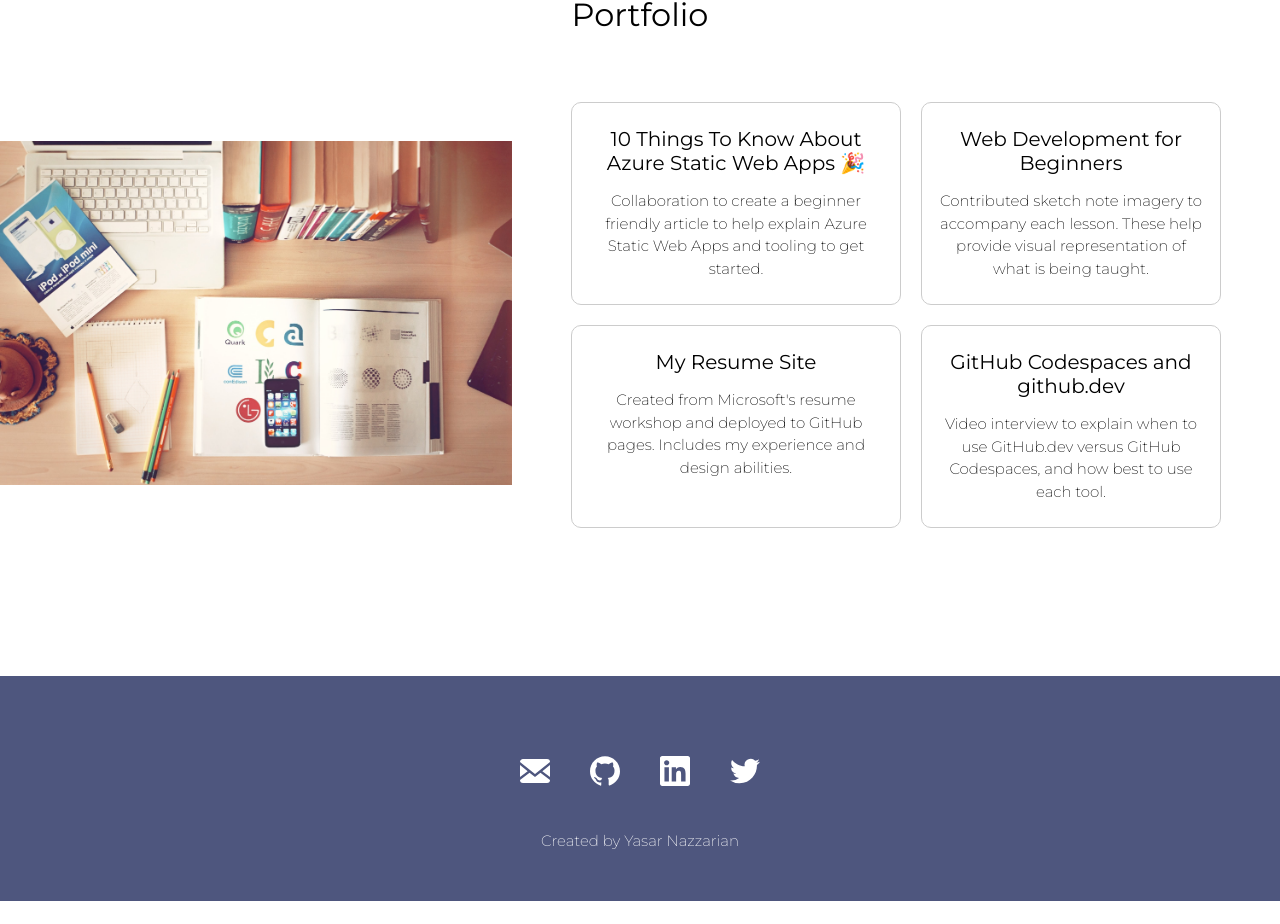
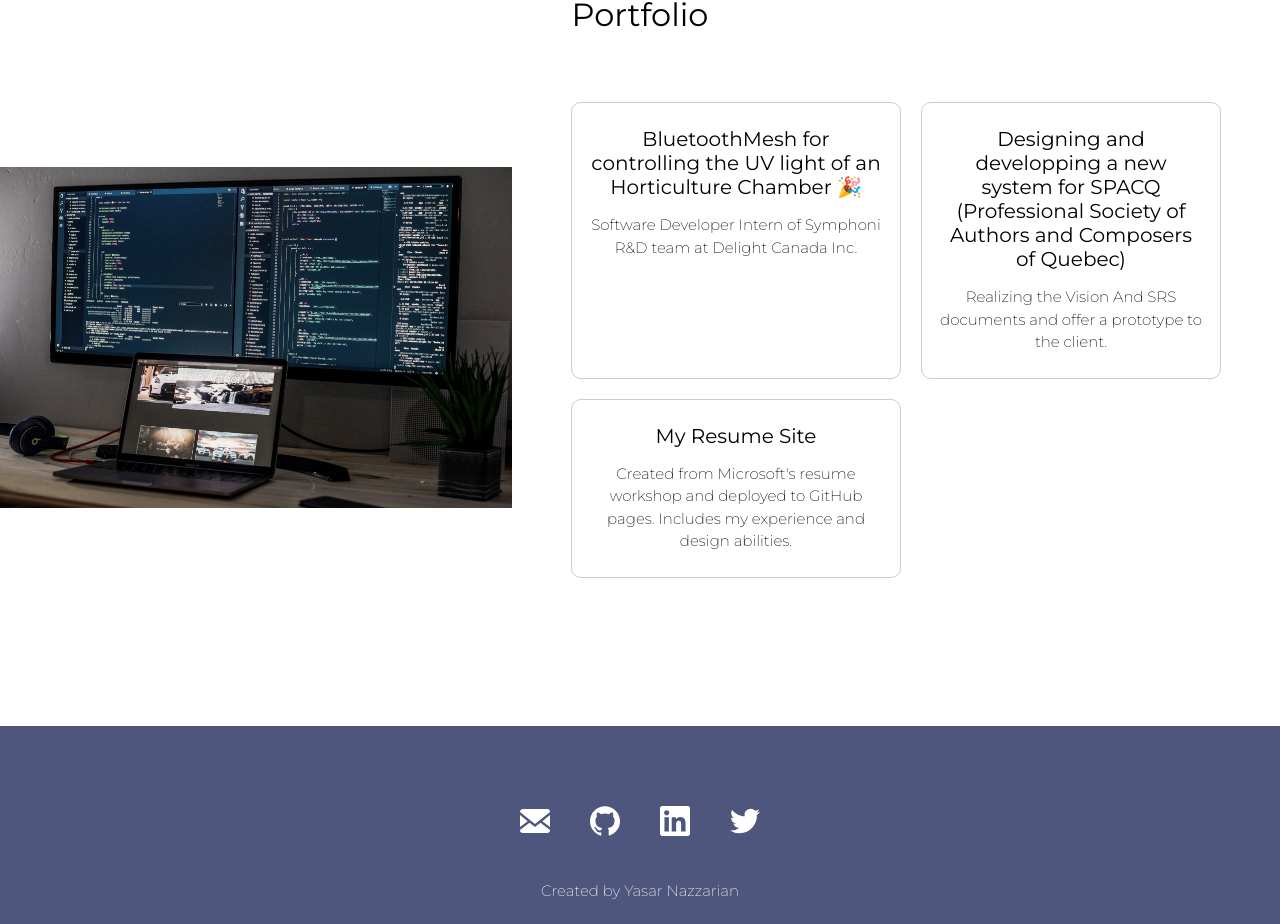
Before and after one commit to Yasar2019/myPortfolio, a React (Vite) app: page / in a window 1280 px wide. Shown: the part 2116-3040 px from the top of the page. Before the commit the page ends 3017 px from the top, so only its background shows below. Built offline with nearby package versions, Linux system fonts and the light colour scheme.

Commit message:
Updating <Portfolio>

```diff
--- a/src/Components/Portfolio.jsx
+++ b/src/Components/Portfolio.jsx
@@ -19,7 +19,7 @@
  * Need an image? Check out https://unsplash.com to download a photo you
  * freely use on your site.
  */
-import image from "../images/design-desk.jpeg";
+import image from "../images/joshua-aragon-BMnhuwFYr7w-unsplash.jpg";
 
 const imageAltText = "desktop with books and laptop";
 
@@ -31,28 +31,21 @@
  */
 const projectList = [
   {
-    title: "10 Things To Know About Azure Static Web Apps 🎉",
-    description:
-      "Collaboration to create a beginner friendly article to help explain Azure Static Web Apps and tooling to get started.",
-    url: "https://dev.to/azure/10-things-to-know-about-azure-static-web-apps-3n4i",
+    title: "BluetoothMesh for controlling the UV light of an Horticulture Chamber  🎉",
+    description: "Software Developer Intern of Symphoni R&D team at Delight Canada Inc.",
+    url: "https://symphoni.ai/",
   },
   {
-    title: "Web Development for Beginners",
-    description:
-      "Contributed sketch note imagery to accompany each lesson. These help provide visual representation of what is being taught.",
-    url: "https://github.com/microsoft/web-dev-for-beginners",
+    title:
+      "Designing and developping a new system for SPACQ (Professional Society of Authors and Composers of Quebec)",
+    description: "Realizing the Vision And SRS documents and offer a prototype to the client.",
+    url: "https://eportfolio.etsmtl.ca/Portfolio/Document/56904",
   },
   {
     title: "My Resume Site",
     description:
       "Created from Microsoft's resume workshop and deployed to GitHub pages. Includes my experience and design abilities.",
     url: "https://github.com/microsoft/workshop-library/tree/main/full/build-resume-website",
-  },
-  {
-    title: "GitHub Codespaces and github.dev",
-    description:
-      "Video interview to explain when to use GitHub.dev versus GitHub Codespaces, and how best to use each tool.",
-    url: "https://www.youtube.com/watch?v=c3hHhRME_XI",
   },
 ];
 
```
Also changed, not shown: src/images/design-desk.jpeg (deleted), src/images/joshua-aragon-BMnhuwFYr7w-unsplash.jpg (added), src/index.js (line endings or trailing spaces).
